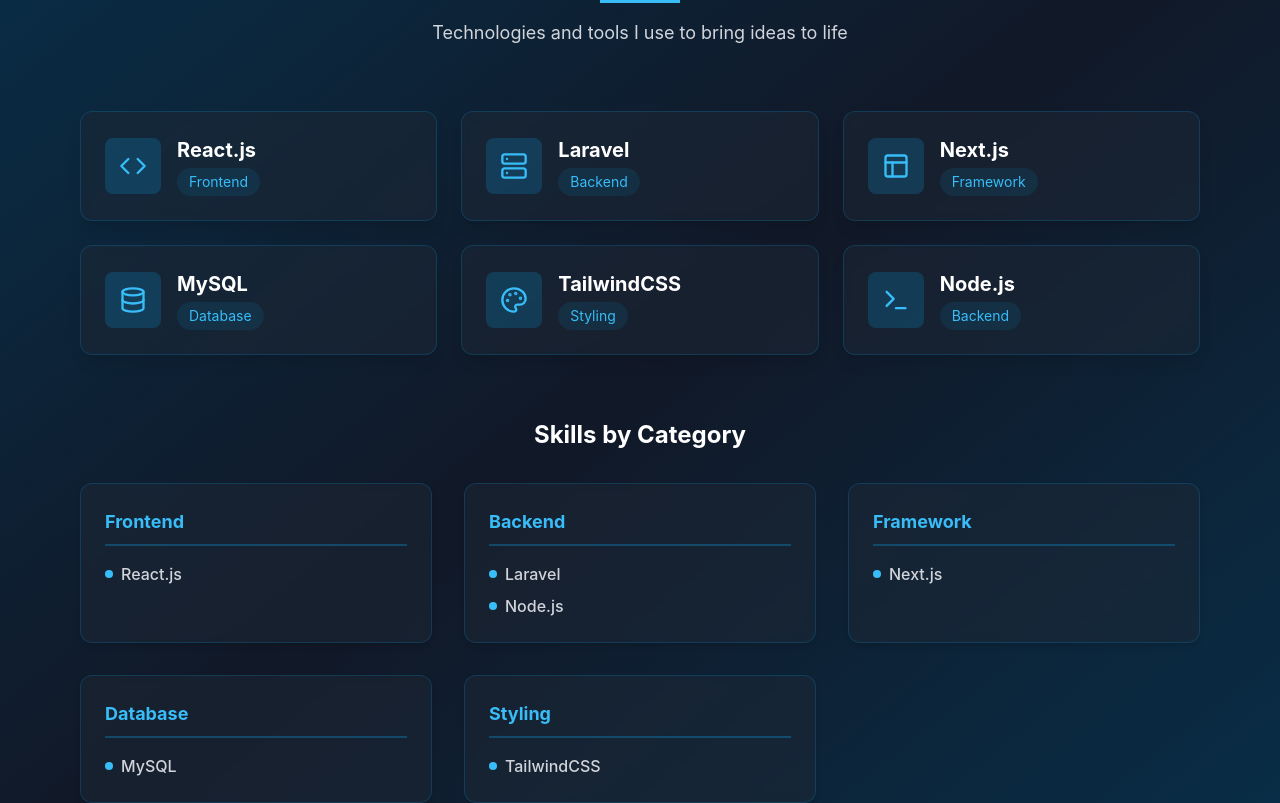
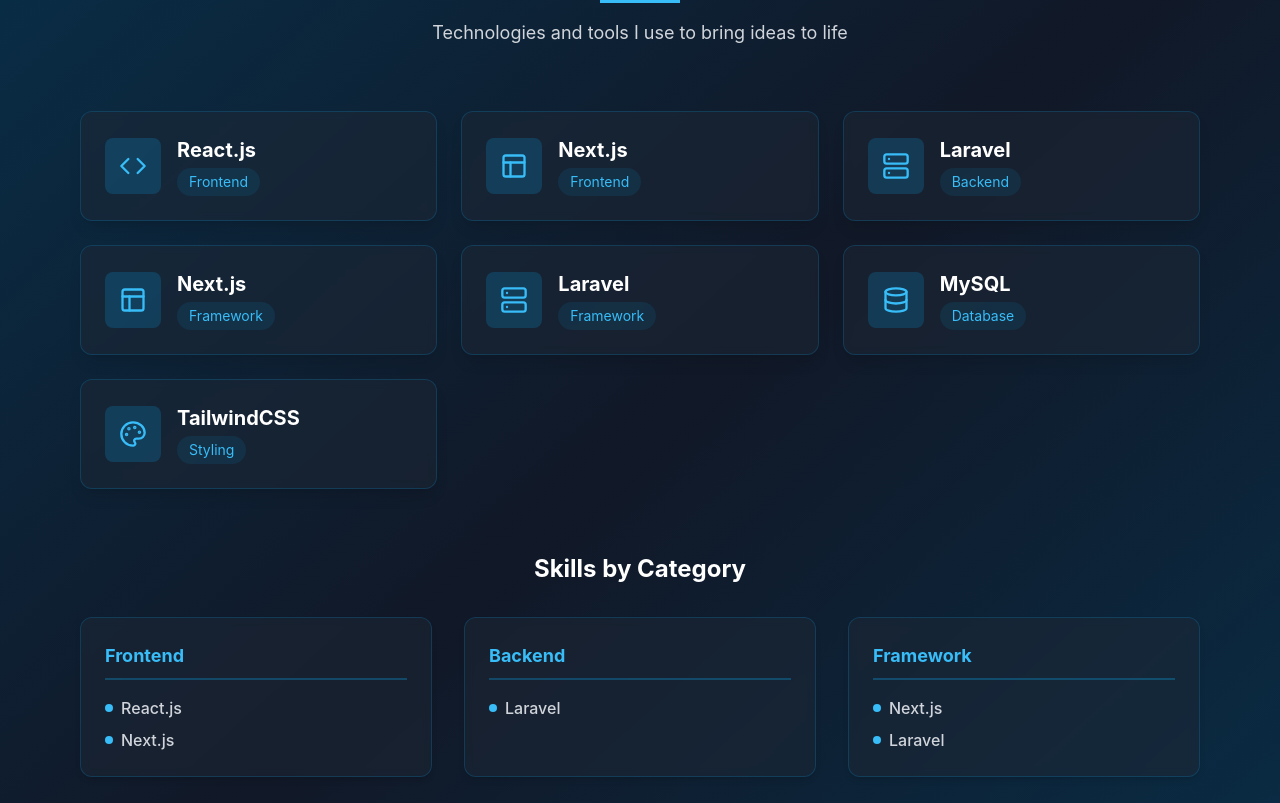
Before and after one commit to shikharbahikmagar/new_portfolio, a React (Vite) app: page / in a window 1280 px wide. Shown: the part 1260-2063 px from the top of the page. Built offline with nearby package versions, Linux system fonts and the light colour scheme.

Commit message:
feat: changed skils

```diff
--- a/src/components/Skill.jsx
+++ b/src/components/Skill.jsx
@@ -1,14 +1,14 @@
-import React from 'react';
 import { Code, Server, Layout, Database, Palette, Terminal } from 'lucide-react';
 
 const Skills = () => {
   const skills = [
     { name: "React.js", category: "Frontend", icon: "Code" },
+    { name: "Next.js", category: "Frontend", icon: "Layout" },
     { name: "Laravel", category: "Backend", icon: "Server" },
     { name: "Next.js", category: "Framework", icon: "Layout" },
+    { name: "Laravel", category: "Framework", icon: "Server" },
     { name: "MySQL", category: "Database", icon: "Database" },
     { name: "TailwindCSS", category: "Styling", icon: "Palette" },
-    { name: "Node.js", category: "Backend", icon: "Terminal" },
   ];
 
   // Icon mapping
```
